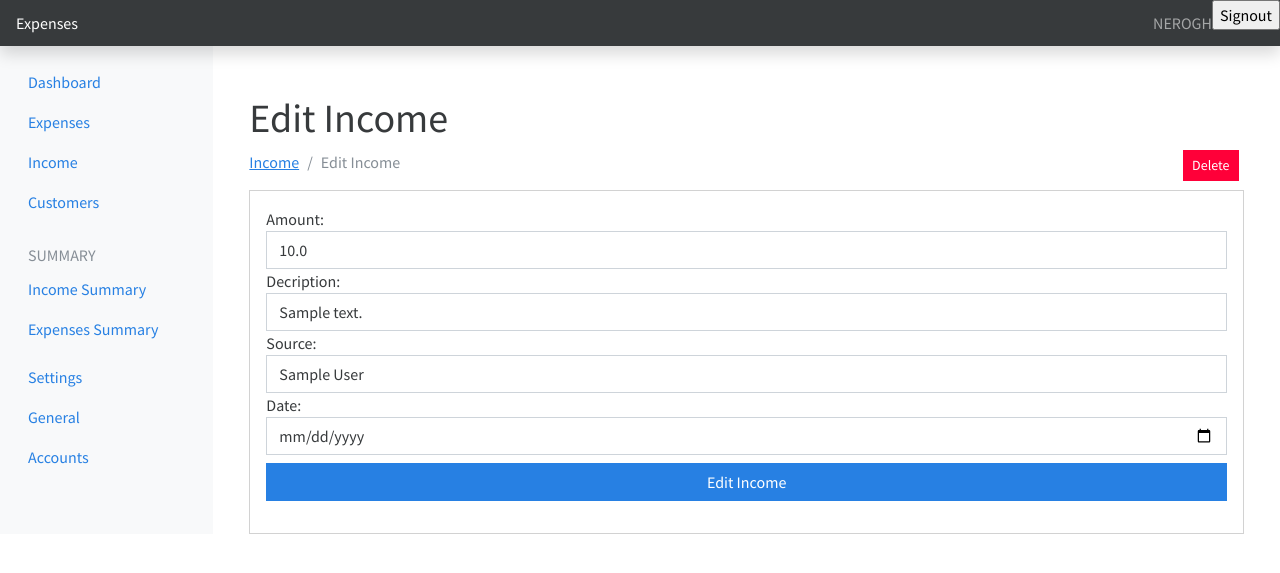
After one commit to Nero-Gh/DjangoProjects, a Django app: page /income/edit-income/1 in a window 1280 px wide. The commit adds this page. Shown: the top 573 px of the page. Run offline with Django 4.2, Linux system fonts and the light colour scheme; a user stored in the database is signed in; tables that the repository leaves empty hold one stand-in row (values such as "Sample post"); some libraries are stand-ins or nearby versions.

Commit message:
Edit income complete

```diff
--- a/Expense/expense/urls.py
+++ b/Expense/expense/urls.py
@@ -20,5 +20,6 @@ urlpatterns = [
     path('admin/', admin.site.urls),
     path('', include('expenses_app.urls')),
     path('preferences/', include('userpreferences.urls')),
+    path('income/', include('user_income.urls')),
     path('authentication/', include('authentication.urls')),
 ]
--- /dev/null
+++ b/Expense/templates/income/edit_income.html
@@ -0,0 +1,73 @@
+{% extends 'base.html' %} {% block content %}
+
+<div class="container mt-5">
+  <h1>Edit Income</h1>
+  <div class="row">
+    <div class="col-md-11">
+      <nav aria-label="breadcrumb">
+        <ol class="breadcrumb">
+          <li class="breadcrumb-item">
+            <a href="{% url 'income' %}">Income</a>
+          </li>
+          <li class="breadcrumb-item active" aria-current="page">
+            Edit Income
+          </li>
+        </ol>
+      </nav>
+    </div>
+    <div class="col-md-1">
+      <a href="{% url 'delete-income' income.id%}" class="btn btn-danger btn-sm"
+        >Delete</a
+      >
+    </div>
+  </div>
+
+  {% include 'partials/_messages.html' %}
+  <div class="card">
+    <div class="card-body">
+      <form action="{% url 'edit-income' income.id  %}" method="post">
+        {% csrf_token %}
+        <div class="form-group">
+          <label for="amount">Amount:</label>
+          <input
+            type="text"
+            name="amount"
+            value="{{values.amount}}"
+            class="form-control"
+          />
+        </div>
+        <div class="form-group">
+          <label for="description">Decription:</label>
+          <input
+            type="text"
+            name="description"
+            value="{{values.description}}"
+            class="form-control"
+          />
+        </div>
+        <div class="form-group">
+          <label for="source">Source:</label>
+          <select name="source" id="source" class="form-control">
+            {% for source in source %}
+
+            <option name="source" value="{{source.name}}">
+              {{source.name}}
+            </option>
+            {% endfor %}
+          </select>
+        </div>
+        <div class="form-group">
+          <label for="income_date">Date:</label>
+          <input type="date" name="income_date" class="form-control" />
+        </div>
+        <input
+          type="submit"
+          class="btn btn-primary btn-primary-sm mt-2 form-control"
+          value="Edit Income"
+        />
+      </form>
+    </div>
+  </div>
+</div>
+
+{% endblock content %}
--- a/Expense/templates/partials/_sidebar.html
+++ b/Expense/templates/partials/_sidebar.html
@@ -13,7 +13,7 @@
       </a>
     </li>
     <li class="nav-item">
-      <a class="nav-link" href="#">
+      <a class="nav-link" href="{% url 'income' %}">
         <span data-feather="shopping-cart" class="align-text-bottom"></span>
         Income
       </a>
--- /dev/null
+++ b/Expense/user_income/urls.py
@@ -0,0 +1,12 @@
+from django.urls import path
+from .views import (income,add_income,edit_income,delete_income)
+from django.views.decorators.csrf import csrf_exempt
+
+
+urlpatterns = [
+    path('', income , name="income"),
+    path('add-income', add_income ,name='add-income'),
+    path('edit-income/<int:id>', edit_income , name='edit-income'),
+    path('delete-income/<int:id>', delete_income , name='delete-income'),
+    # path('search-expenses',csrf_exempt(search_expense) , name='search-expenses'),
+]
--- a/Expense/user_income/views.py
+++ b/Expense/user_income/views.py
@@ -1,3 +1,111 @@
-from django.shortcuts import render
+from django.shortcuts import render,redirect
+from django.contrib.auth.decorators import login_required
+from .models import UserIncome,Source
+from django.contrib import messages
+from django.core.paginator import Paginator
+import json
+from django.http import JsonResponse
+# from userpreferences.models import UserPreference
+from userpreferences.models import UserPreference
 
 # Create your views here.
+@login_required(login_url='authentication/login')
+def income(request):
+    # source = Source.objects.all()
+    user_income = UserIncome.objects.filter(owner=request.user)
+
+    paginator = Paginator(user_income,10)
+    page_number = request.GET.get('page')
+    page_obj = Paginator.get_page(paginator,page_number)
+    # currency = UserPreference.objects.filter(user = request.user).currence
+    context = {
+        'income':user_income,
+        'page_obj':page_obj,
+        'currency':'',
+    }
+
+    return render(request,'income/index.html',context)
+
+@login_required(login_url='authentication/login')
+def add_income(request):
+    sources = Source.objects.all()
+    mydate = request.POST
+    context =  {
+        'sources':sources,
+        'value':mydate,
+    }
+    if request.method=='GET':
+        return render(request,'income/add_income.html',context)
+
+    if request.method == 'POST':
+        amount = request.POST['amount']
+        description = request.POST['description']
+        source=request.POST['source']
+        income_date = request.POST['income_date']
+
+        if not amount:
+            messages.error(request,'Amount is required.')
+            return render(request,'income/add_income.html',context)
+
+    if request.method == 'POST':
+        if not description:
+            messages.error(request,'Description is required.')
+            return render(request,'income/add_income.html',context)
+
+
+    UserIncome.objects.create(owner=request.user, amount=amount,date=income_date,source=source,description=description)
+
+    messages.success(request,'Income added successfully')
+
+    return redirect('income')
+
+
+@login_required(login_url='authentication/login')
+def edit_income(request,id):
+    user_income= UserIncome.objects.get(pk=id)
+    source = Source.objects.all()
+    context={
+        'income':user_income,
+        'values':user_income,
+        'source':source
+    }
+    if request.method =='GET':
+        return render(request,'income/edit_income.html',context)
+
+
+    if request.method == 'POST':
+        amount = request.POST['amount']
+        description = request.POST['description']
+        source=request.POST['source']
+        income_date = request.POST['income_date']
+
+        if not amount:
+            messages.error(request,'Amount is required.')
+            return render(request,'income/edit_income.html',context)
+
+        if request.method == 'POST':
+            if not description:
+                messages.error(request,'Description is required.')
+                return render(request,'income/edit_income.html',context)
+
+
+            user_income.owner=request.user
+            user_income.amount = amount
+            user_income.date = income_date
+            user_income.source=source
+            user_income.description=description
+
+            user_income.save()
+
+
+            messages.success(request,'Income Updated successfully')
+
+            return redirect('income')
+
+
+@login_required(login_url='authentication/login')
+def delete_income(request,id):
+    user_income = UserIncome.objects.get(pk=id)
+    user_income.delete()
+    messages.warning(request,'Income deleted successfully.')
+    return redirect('income')
```
Also changed, not shown: Expense/expenses_app/views.py (+6 -4 lines), Expense/templates/income/add_income.html (added, +67 -0 lines), Expense/templates/income/index.html (+14 -14 lines), Expense/templates/expenses/edit_expense.html (renamed from Expense/templates/expenses/edit-expense.html).
